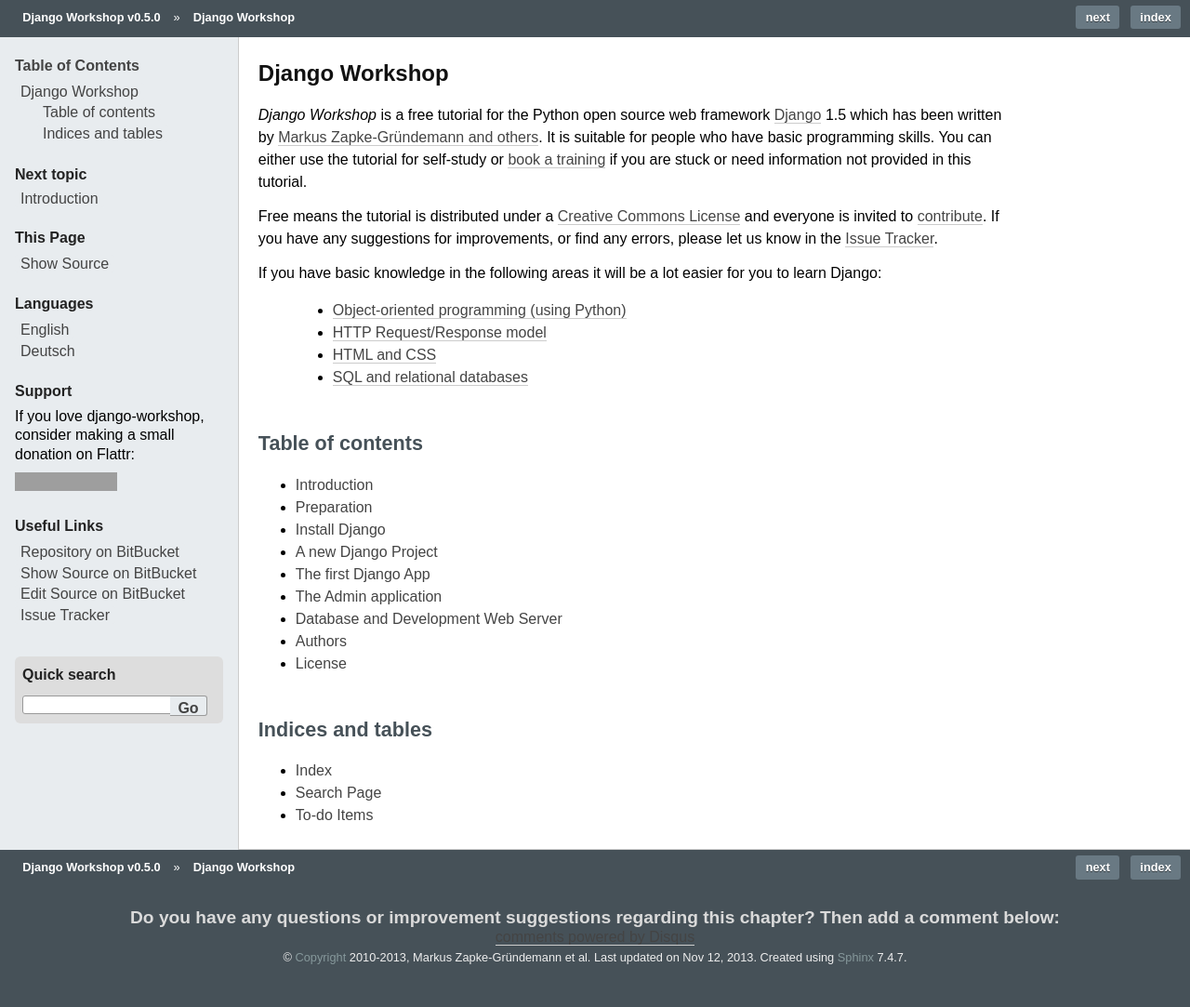
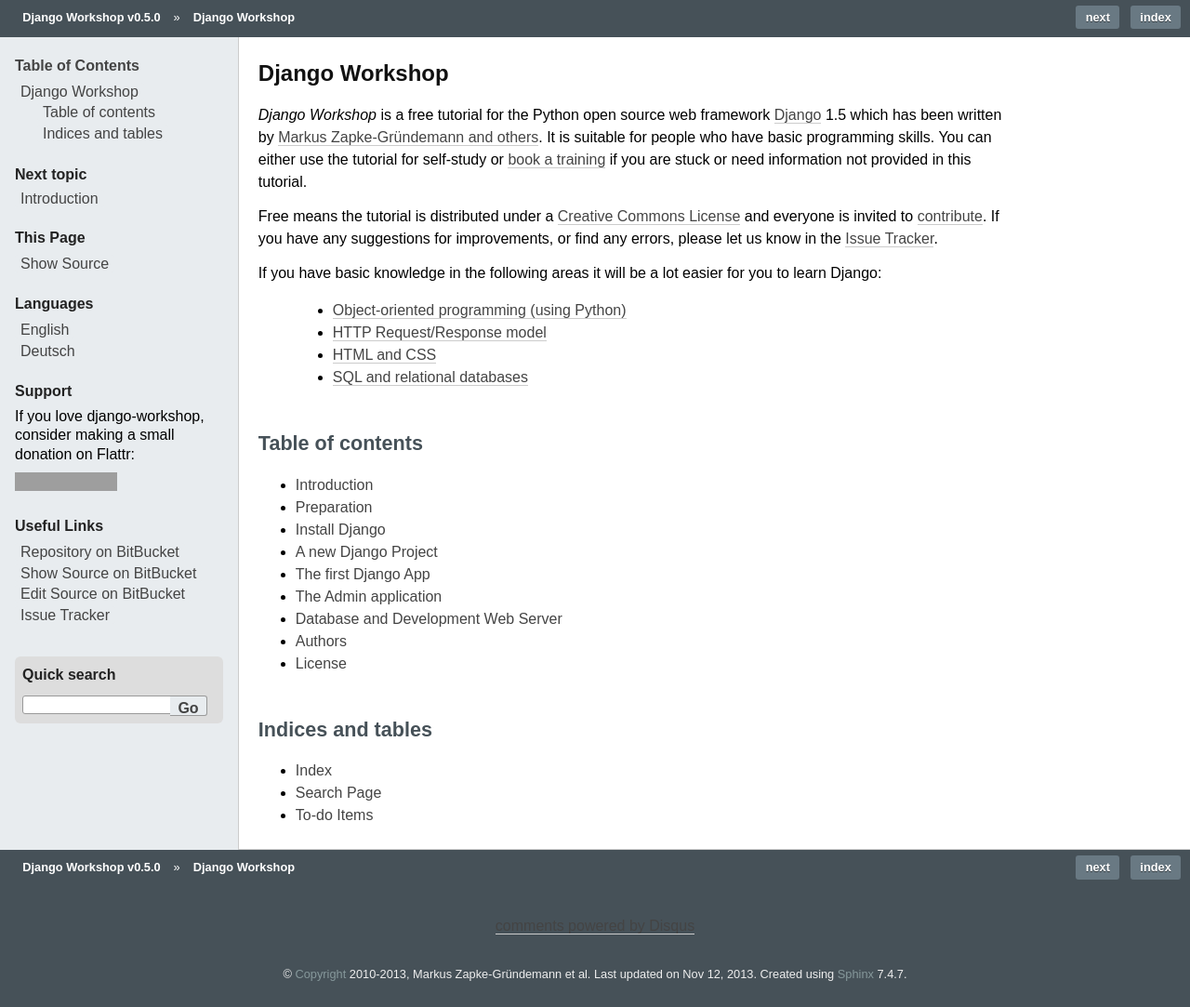
Before and after one commit to keimlink/django-workshop, a Sphinx documentation site: the page built from docs/index.rst, in a window 1280 px wide. Shown: the whole page at 93% size. Built offline with Sphinx 7.4.7, drawn with Linux system fonts in a browser that asks for light colours; comment, search, counter and statistics services are not loaded; grey boxes are pictures that could not be loaded.

Commit message:
Removed comment heading

```diff
--- a/docs/_static/custom.css
+++ b/docs/_static/custom.css
@@ -6,9 +6,6 @@
  *
  */
 
-div.comment {
-    padding: 0 30px;
+.comment {
+    padding: 30px 30px;
 }
-div.comment h3 {
-    color: #dadada;
-}
--- a/docs/_templates/layout.html
+++ b/docs/_templates/layout.html
@@ -7,7 +7,6 @@
 {%- block footer %}
     {% if pagename not in no_disqus %}
     <div class="comment">
-        <h3>{{ _('Do you have any questions or improvement suggestions regarding this chapter? Then add a comment below:') }}</h3>
         <div id="disqus_thread"></div>
         <script type="text/javascript">
             var disqus_shortname = 'djangoworkshop';
```
